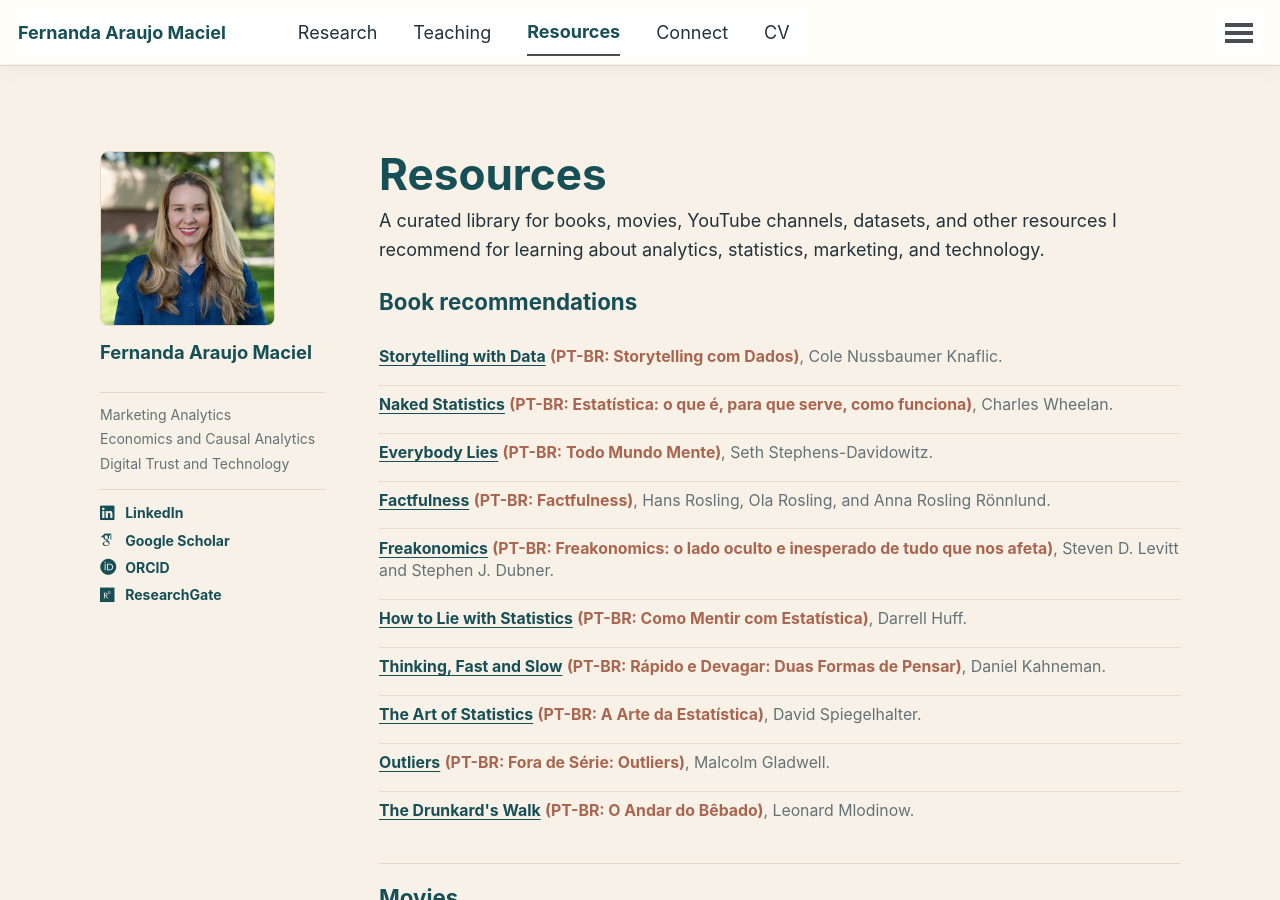
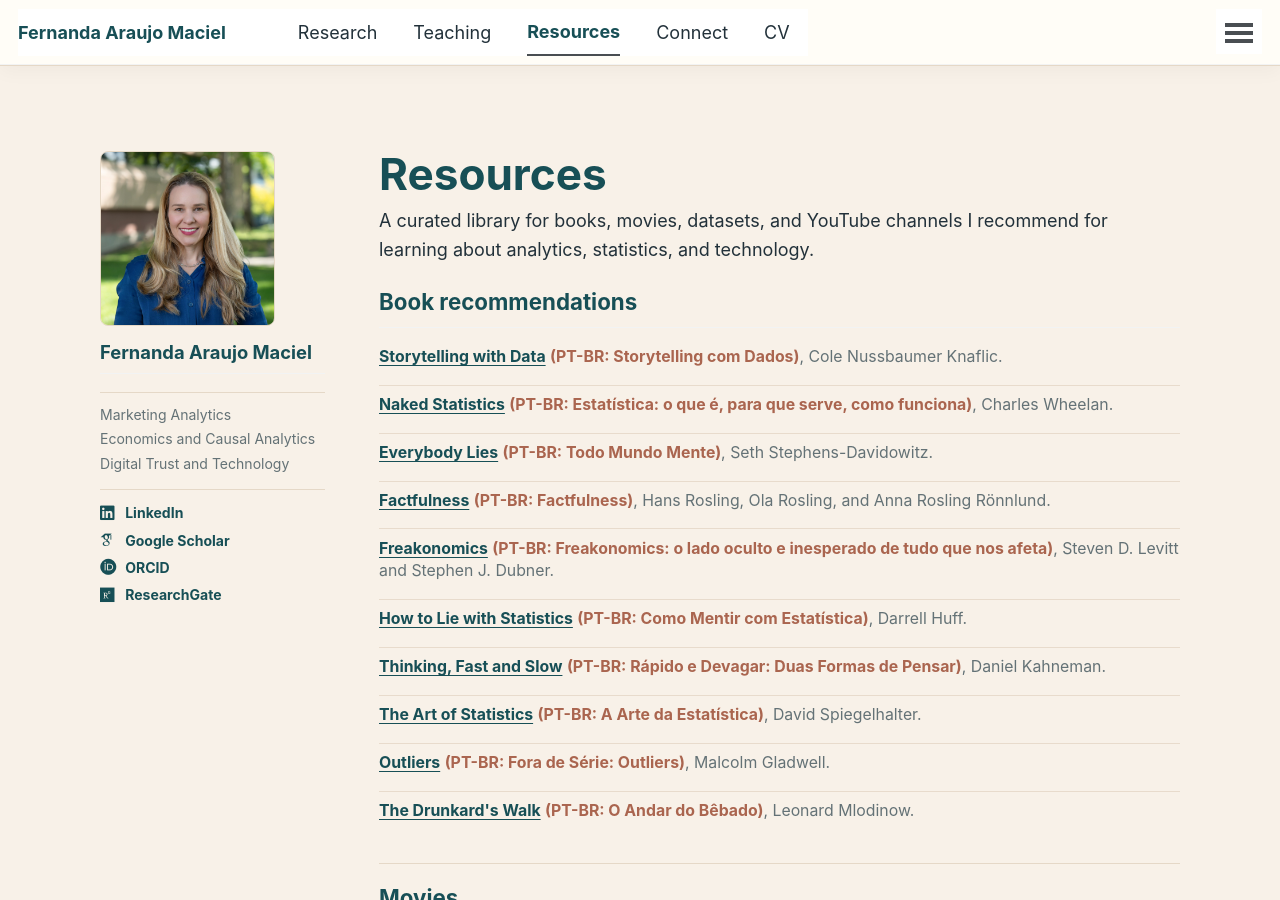
Before and after one commit to proffernandamaciel/proffernandamaciel.github.io, a Jekyll site: the page built from _pages/resources.md, in a window 1280 px wide and 900 px high. Built offline with Jekyll 4.4.1, drawn with Linux system fonts in a browser that asks for light colours; some web fonts are replaced; a script that is not in the unit is left out.

Commit message:
Update resource description for clarity

```diff
--- a/_pages/resources.md
+++ b/_pages/resources.md
@@ -24,7 +24,7 @@ author_profile: false
 
   <main class="fm-main-column">
     <h1>Resources</h1>
-    <p class="fm-page-lede fm-page-lede--compact">A curated library for books, movies, YouTube channels, datasets, and other resources I recommend for learning about analytics, statistics, marketing, and technology.</p>
+    <p class="fm-page-lede fm-page-lede--compact">A curated library for books, movies, datasets, and YouTube channels I recommend for learning about analytics, statistics, and technology.</p>
 
     <section class="fm-compact-section" aria-labelledby="books-title">
       <h2 id="books-title">Book recommendations</h2>
```
